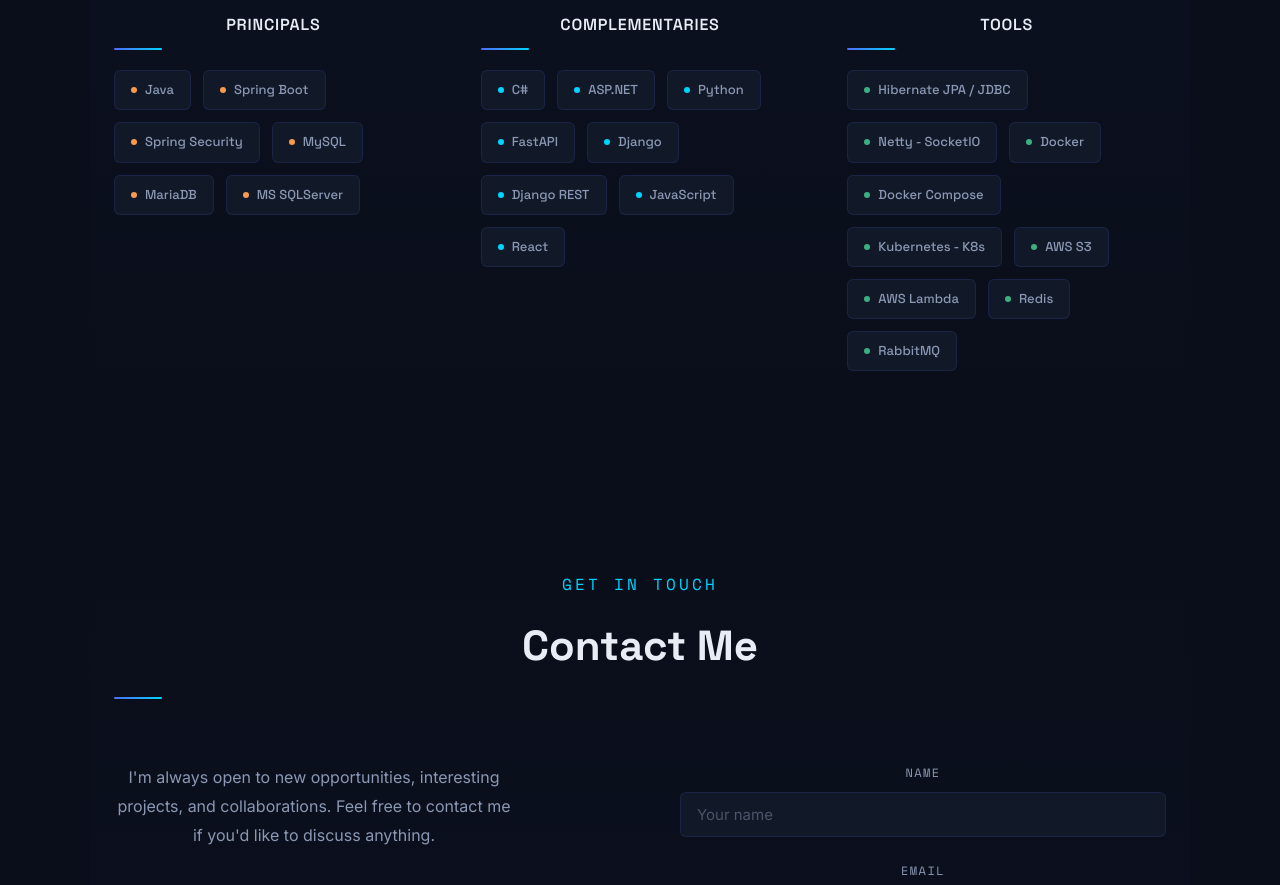
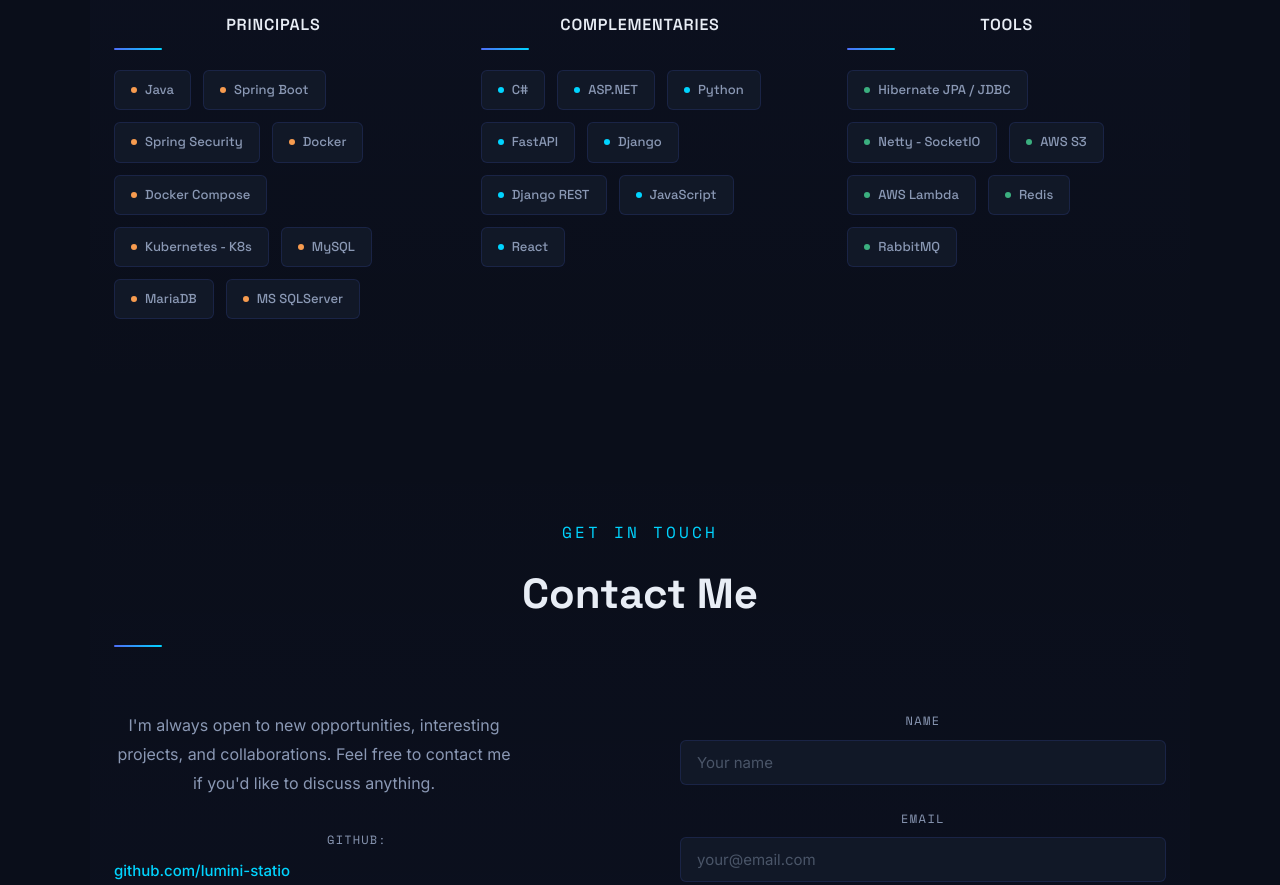
Before and after one commit to lumini-statio/portfolio, a React (Vite) app: page / in a window 1280 px wide. Shown: the part 2160-3045 px from the top of the page. Built offline with nearby package versions, Linux system fonts and the light colour scheme; no server answers.

Commit message:
refactor projects

```diff
--- a/data/projects.js
+++ b/data/projects.js
@@ -115,6 +115,9 @@
   { label: "Java", group: "Principals" },
   { label: "Spring Boot", group: "Principals" },
   { label: "Spring Security", group: "Principals" },
+  { label: "Docker", group: "Principals" },
+  { label: "Docker Compose", group: "Principals" },
+  { label: "Kubernetes - K8s", group: "Principals" },
   { label: "MySQL", group: "Principals" },
   { label: "MariaDB", group: "Principals" },
   { label: "MS SQLServer", group: "Principals" },
@@ -128,9 +131,6 @@
   { label: "React", group: "Complementaries" },
   { label: "Hibernate JPA / JDBC", group: "Tools" },
   { label: "Netty - SocketIO", group: "Tools" },
-  { label: "Docker", group: "Tools" },
-  { label: "Docker Compose", group: "Tools" },
-  { label: "Kubernetes - K8s", group: "Tools" },
   { label: "AWS S3", group: "Tools" },
   { label: "AWS Lambda", group: "Tools" },
   { label: "Redis", group: "Tools" },
```
